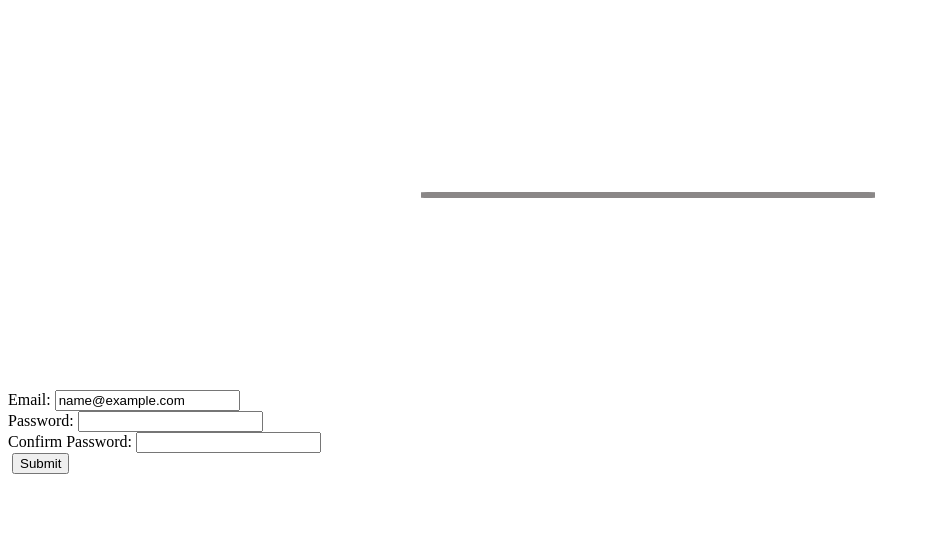
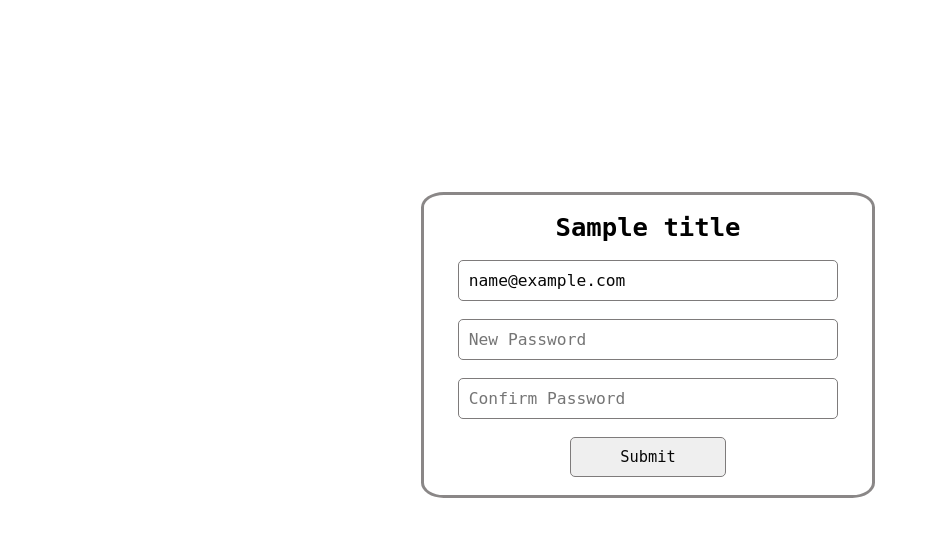
Before and after one commit to dcroopesh/ChatApp, a Django app: template project/login/templates/login/reset_password.html in a window 1280 px wide. Shown: the top 537 px of the page, without its empty margins (0-930 px from the left). Run offline with Django 3.2, Linux system fonts and the light colour scheme; the template is opened without the code that fills it: most values are stand-ins (such as "Sample title", 1, 10 or a date in 2020).

Commit message:
[Roopesh]Refactor.changed password reset page

```diff
--- a/project/login/templates/login/reset_password.html
+++ b/project/login/templates/login/reset_password.html
@@ -1,30 +1,28 @@
-{% extends 'login/base.html' %}
+{% extends 'login/base.html'%}
 {% block content %}
-<form action="" method="post" id="login-form"><input type="hidden" name="csrfmiddlewaretoken" value="7eRwDDhlyQME3siMMHjYVZYRnRJVg5NfE9b3pNsFx6vIMFPDkYmiLFfDhPisR4z3">
+<h1>{{ title }}</h1>
+<form>
+    {% csrf_token %}
+    <div class="form-field ">
 
-    {% csrf_token %}
-     </div>
-     <div class="form-row">
+        <input id="email" class="input-field margin" type="email" placeholder="Email" name="email" value = {{ user_email }} readonly>
+    </div>
+    <div class="form-field">
 
-        <label class="required" for="id_password">Email:</label> <input type="email" name="email" value = {{ user_email }} readonly required id="id_password">
-
-
-    </div>
-    <div class="form-row">
-
-        <label class="required" for="id_password">Password:</label> <input type="password" name="password1" required id="id_password">
-
-    </div>
-    <div class="form-row">
-
-        <label class="required" for="id_password">Confirm Password:</label> <input type="password" name="password2" required id="id_password">
+        <input id="password1" class="input-field" type="password" placeholder="New Password" name="password1" required>
 
     </div>
 
-    <div class="submit-row">
-        <label>&nbsp;</label><input type="submit" value="Submit">
+    <div class="form-field">
+
+        <input id="password2" class="input-field" type="password" placeholder="Confirm Password" name="password2"  required>
+
+    </div>
+    <div class="form-field flex">
+
+        <div class="flex2 ">
+            <button  id="password-btn" class="input-field btn" type="submit">Submit</button>
+        </div>
     </div>
 </form>
-</div>
-
-{% endblock content%}
+{% endblock %}
```
